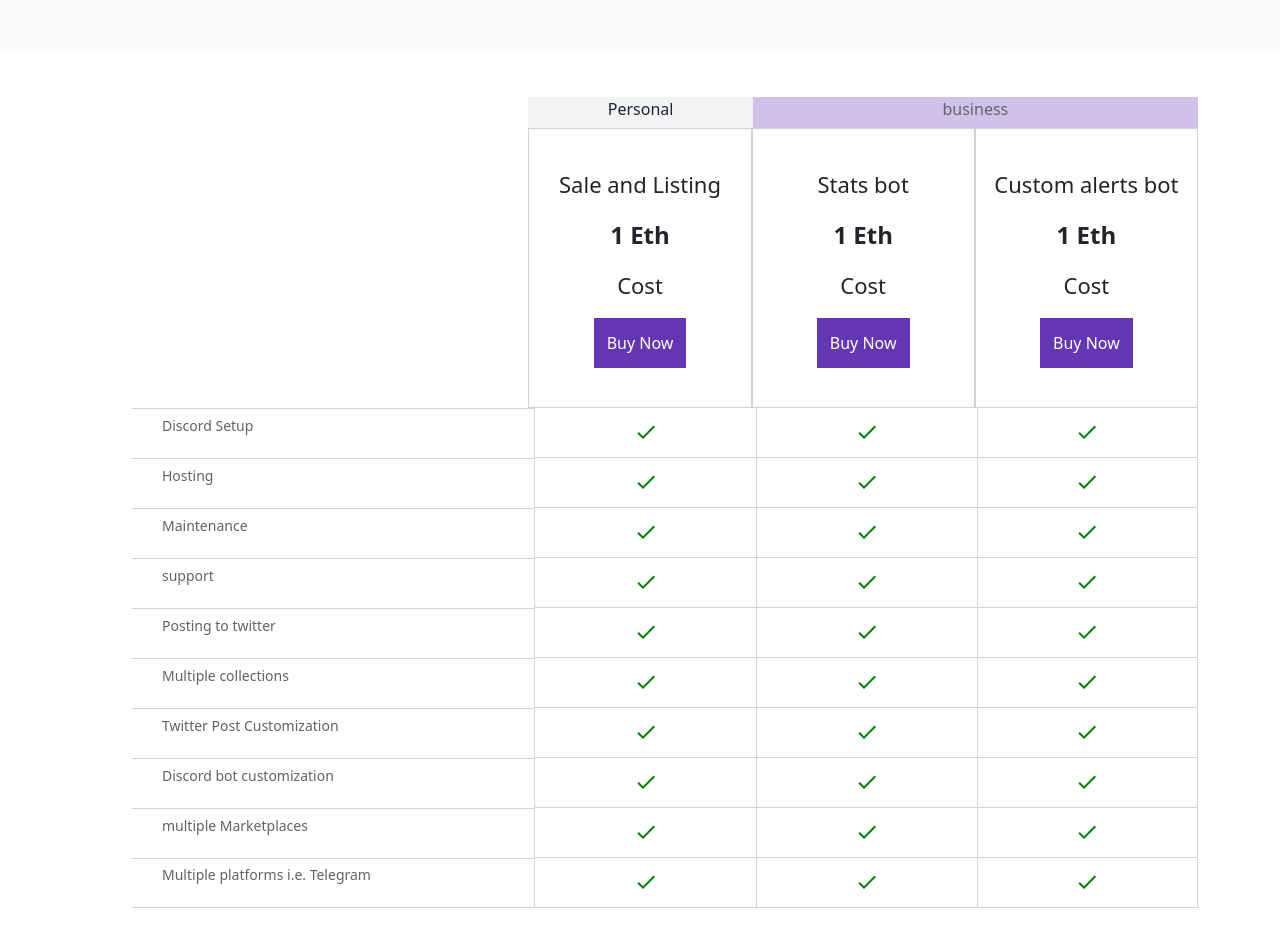
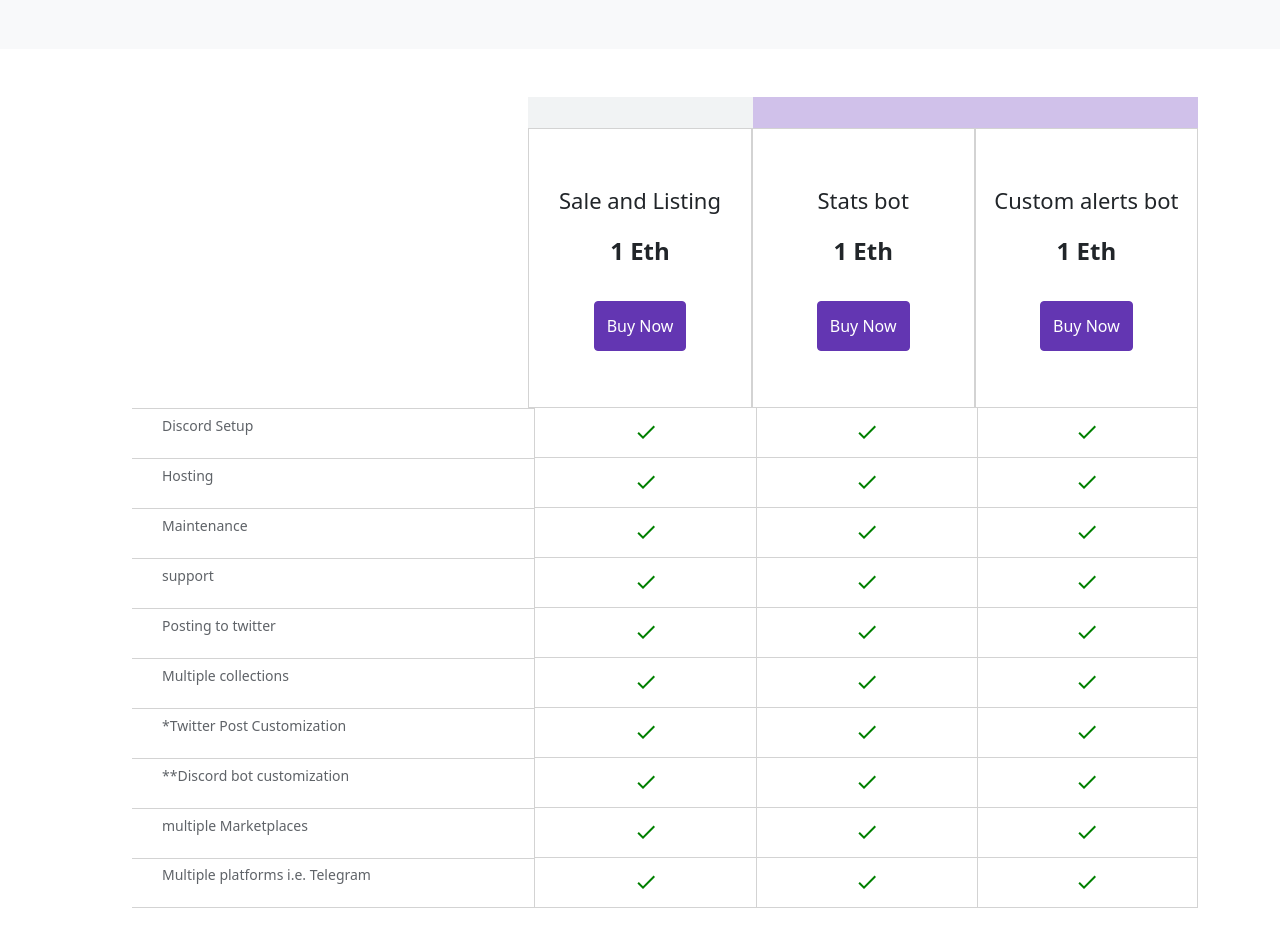
Before and after one commit to ADEEL-308/ZeshanBhai_theme2, a React (Create React App) app: page / in a window 1280 px wide. Shown: the part 3205-4132 px from the top of the page. Built offline with nearby package versions, Linux system fonts and the light colour scheme.

Commit message:
eight commit

```diff
--- a/src/App.css
+++ b/src/App.css
@@ -445,7 +445,7 @@
 
 .buy {
     font-size: 16px !important;
-    border-radius: 0 !important;
+    border-radius: 4px !important;
     background-color: var(--purple-dark) !important;
     padding: 12px !important;
     border-color: var(--purple-dark) !important;
--- a/src/components/Home.jsx
+++ b/src/components/Home.jsx
@@ -261,11 +261,11 @@
                                 <div className="TagNameFlex">
                                     <div className="business">
 
-                                        <p>business</p>
+                                        <p></p>
                                     </div>
                                     <div className="personal">
 
-                                        <p>Personal</p>
+                                        <p></p>
                                     </div>
                                 </div>
 
@@ -276,7 +276,7 @@
                                     <PriceCard
                                         gmail="Custom alerts bot"
                                         use="1 Eth"
-                                        cost="Cost"
+
                                         BuyNow="Buy Now"
                                         address="https://discord.gg/SW534FBF"
 
@@ -284,14 +284,14 @@
                                     <PriceCard
                                         gmail="Stats bot"
                                         use="1 Eth"
-                                        cost="Cost"
+
                                         BuyNow="Buy Now"
                                         address="https://discord.gg/SW534FBF"
                                     />
                                     <PriceCard
                                         gmail="Sale and Listing "
                                         use="1 Eth"
-                                        cost="Cost"
+
                                         BuyNow="Buy Now"
                                         address="https://discord.gg/SW534FBF"
                                     />
@@ -331,11 +331,11 @@
                                     icon={<CheckIcon id="checkColor" />}
                                 />
                                 <CheckBox
-                                    checkBox1="Twitter Post Customization "
+                                    checkBox1="*Twitter Post Customization "
                                     icon={<CheckIcon id="checkColor" />}
                                 />
                                 <CheckBox
-                                    checkBox1="Discord bot customization"
+                                    checkBox1="**Discord bot customization"
                                     icon={<CheckIcon id="checkColor" />}
                                 />
                                 <CheckBox
```
